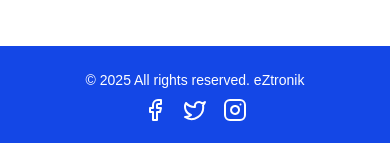
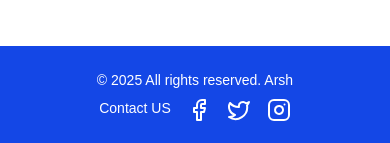
Before and after one commit to Arsh-Iqbal/ecommerce_cart, a Next.js app: page / in a window 390 px wide. Shown: the part 4558-4701 px from the top of the page. Built offline with nearby package versions, Linux system fonts and the light colour scheme.

Commit message:
Footer part done with responsiveness

```diff
--- a/src/components/Footer.jsx
+++ b/src/components/Footer.jsx
@@ -4,8 +4,10 @@ export default function Footer() {
   return (
     <footer className="bg-blue-700 text-white py-6 mt-10">
       <div className="container mx-auto px-4 flex flex-col md:flex-row justify-between items-center">
-        <p className="text-sm">© 2025 All rights reserved. eZtronik</p>
+        <p className="text-sm">© 2025 All rights reserved. Arsh</p>
+
         <div className="flex gap-4 mt-2 md:mt-0">
+            <p className='text-sm'>Contact US</p>
           <Facebook className="hover:text-blue-300 cursor-pointer" />
           <Twitter className="hover:text-blue-300 cursor-pointer" />
           <Instagram className="hover:text-blue-300 cursor-pointer" />
```
